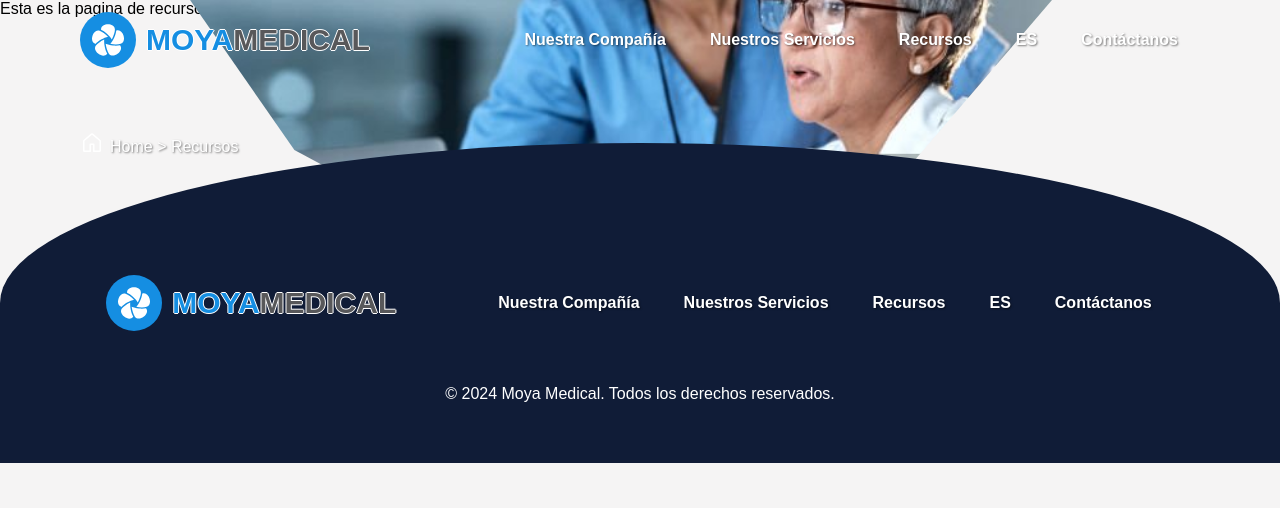
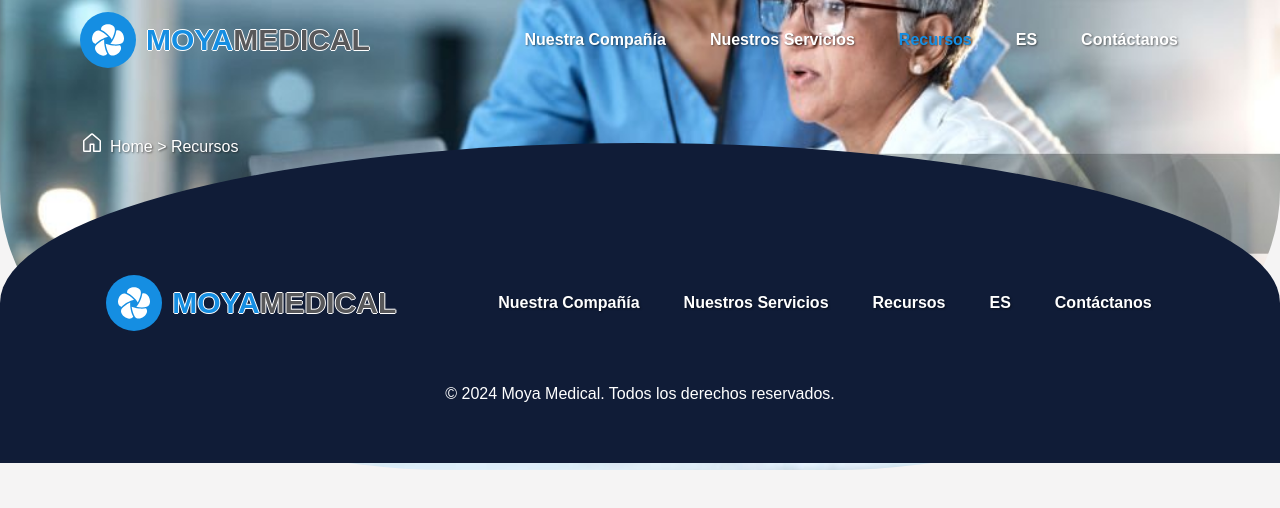
Before and after one commit to DaniDeDos/react-MoyaMedical, a React (Vite) app: page /recursos in a window 1280 px wide. Shown: the top 508 px of the page. Built offline with nearby package versions, Linux system fonts and the light colour scheme.

Commit message:
li active corregido

```diff
--- a/src/App.jsx
+++ b/src/App.jsx
@@ -1,8 +1,13 @@
+// Importaciones principales
 import React from "react";
+
+//importaciones de terceros
 import { BrowserRouter as Router, Route, Routes } from "react-router-dom";
+
+//Importaciones propias
 import Header from "./components/layout/banner/Header";
 import Footer from "./components/layout/footer/Footer";
-import Servicios from "./components/pages/Servicios";
+import Servicios from "./components/pages/servicios/Servicios";
 import Recursos from "./components/pages/recursos/Recursos";
 
 const App = () => {
@@ -10,11 +15,11 @@ const App = () => {
     <Router>
       <>
         <Header />
-        <Routes>
-          <Route path="/" element={<Servicios />} />
-          <Route path="/servicios" element={<Servicios />} />
-          <Route path="/recursos" element={<Recursos />} />
-        </Routes>
+          <Routes>
+            <Route exact path="/" element={<Servicios />} />
+            <Route exact path="/servicios" element={<Servicios />} />
+            <Route exact path="/recursos" element={<Recursos />} />
+          </Routes>
         <Footer />
       </>
     </Router>
--- a/src/Style.css
+++ b/src/Style.css
@@ -66,6 +66,12 @@
   cursor: pointer;
 }
 
+
+  .nav-menu-item.active .nav-menu-link {
+    color: #158ee2;
+  }
+
+
 @media (max-width: 768px) {
   body {
     padding-top: 70px;
@@ -101,11 +107,6 @@
     line-height: 70px;
   }
 
-  .nav-menu-link:hover,
-  .nav-menu-link_active {
-    background: none;
-    color: #83c5f7;
-  }
 
   .nav-toggle {
     display: block;
--- a/src/components/layout/banner/Header.jsx
+++ b/src/components/layout/banner/Header.jsx
@@ -1,18 +1,26 @@
 import React, { useState } from "react";
+
+//importaciones de terceros
+import { SiImmich } from "react-icons/si";
+import { useLocation } from "react-router-dom";
+
+//importaciones propias
 import "../../../Style.css";
 import "../../../styles/navbar.css";
 import list_ico from "../../../assets/icons/list.svg";
 import HeadRute from "./HeadRute";
 import Background from "./Background";
 import NavMenuItem from "./NavMenuItem";
-import { SiImmich } from "react-icons/si";
 
 const Header = () => {
   const [navMenuVisible, setNavMenuVisible] = useState(false);
+  const location = useLocation();
 
   const toggleNavMenu = () => {
     setNavMenuVisible(!navMenuVisible);
   };
+
+  const isActive = (path) => location.pathname === path;
 
   return (
     <>
@@ -40,9 +48,21 @@ const Header = () => {
           <ul
             className={`nav-menu ${navMenuVisible ? "nav-menu-visible" : ""}`}
           >
-            <NavMenuItem name="Nuestra Compañía" />
-            <NavMenuItem name="Nuestros Servicios" />
-            <NavMenuItem name="Recursos" />
+            <NavMenuItem
+              name="Nuestra Compañía"
+              path="/nuestra-compania"
+              active={isActive("/nuestra-compania")}
+            />
+            <NavMenuItem
+              name="Nuestros Servicios"
+              path="/servicios"
+              active={isActive("/servicios")}
+            />
+            <NavMenuItem
+              name="Recursos"
+              path="/recursos"
+              active={isActive("/recursos")}
+            />
             <NavMenuItem name="ES" />
             <NavMenuItem name="Contáctanos" />
           </ul>
--- a/src/components/layout/banner/NavMenuItem.jsx
+++ b/src/components/layout/banner/NavMenuItem.jsx
@@ -1,9 +1,11 @@
 import React from "react";
+
+//importaciones de terceros
 import { Link } from "react-router-dom";
 
-const NavMenuItem = ({ name, path }) => {
+const NavMenuItem = ({ name, path, active }) => {
   return (
-    <li className="nav-menu-item">
+    <li className={`nav-menu-item ${active ? "active" : ""}`}>
       <Link to={path} className="nav-menu-link nav-link">
         {name}
       </Link>
--- a/src/components/layout/footer/Footer.jsx
+++ b/src/components/layout/footer/Footer.jsx
@@ -1,5 +1,8 @@
+//importaciones de terceros
+import { SiImmich } from "react-icons/si";
+
+//importaciones propias
 import NavMenuItem from "../banner/NavMenuItem.jsx";
-import { SiImmich } from "react-icons/si";
 
 const Footer = () => {
   const derechoEs = "© 2024 Moya Medical. Todos los derechos reservados.";
--- a/src/components/pages/Servicios.jsx
+++ b/src/components/pages/servicios/Servicios.jsx
@@ -1,7 +1,9 @@
 import React from 'react';
+
+//importaciones propias
 import ServiceCard from './ServiceCard';
-import "../../styles/servicios.css";
-import { serviceCardsData } from '../../db/serviceData';
+import "../../../styles/servicios.css";
+import { serviceCardsData } from '../../../db/serviceData';
 
 const Servicios = () => {
   return (
--- a/src/styles/background.css
+++ b/src/styles/background.css
@@ -21,5 +21,4 @@
   width: 100%;
   height: 100%;
   object-fit: cover;
-  clip-path: polygon(0 0, 100% 0, 85% 36%, 70% 64%, 51% 73%, 37% 72%, 23% 60%, 13% 37%);
 }
```
Also changed, not shown: src/components/pages/servicios/ServiceCard.jsx (renamed from src/components/pages/ServiceCard.jsx).
